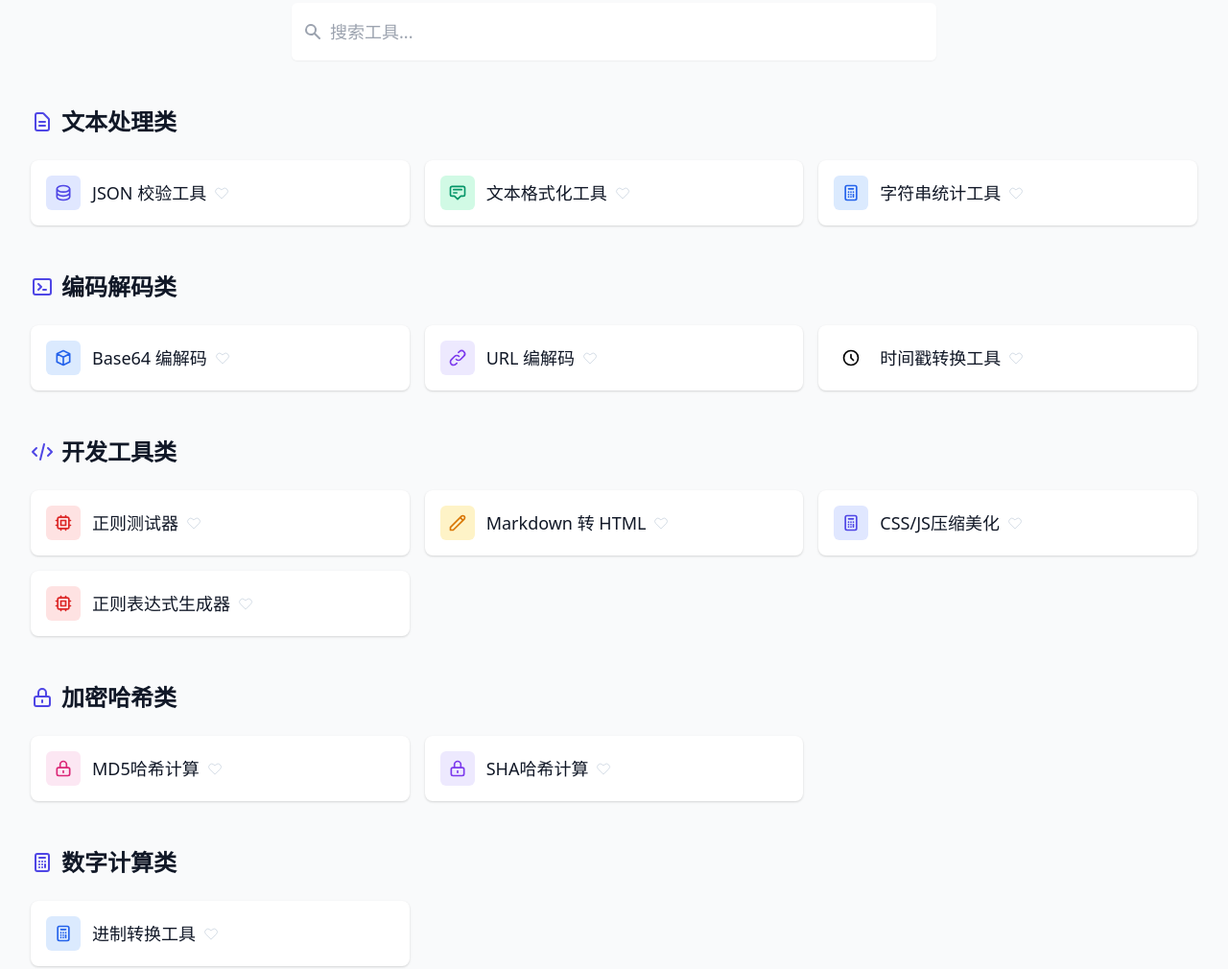
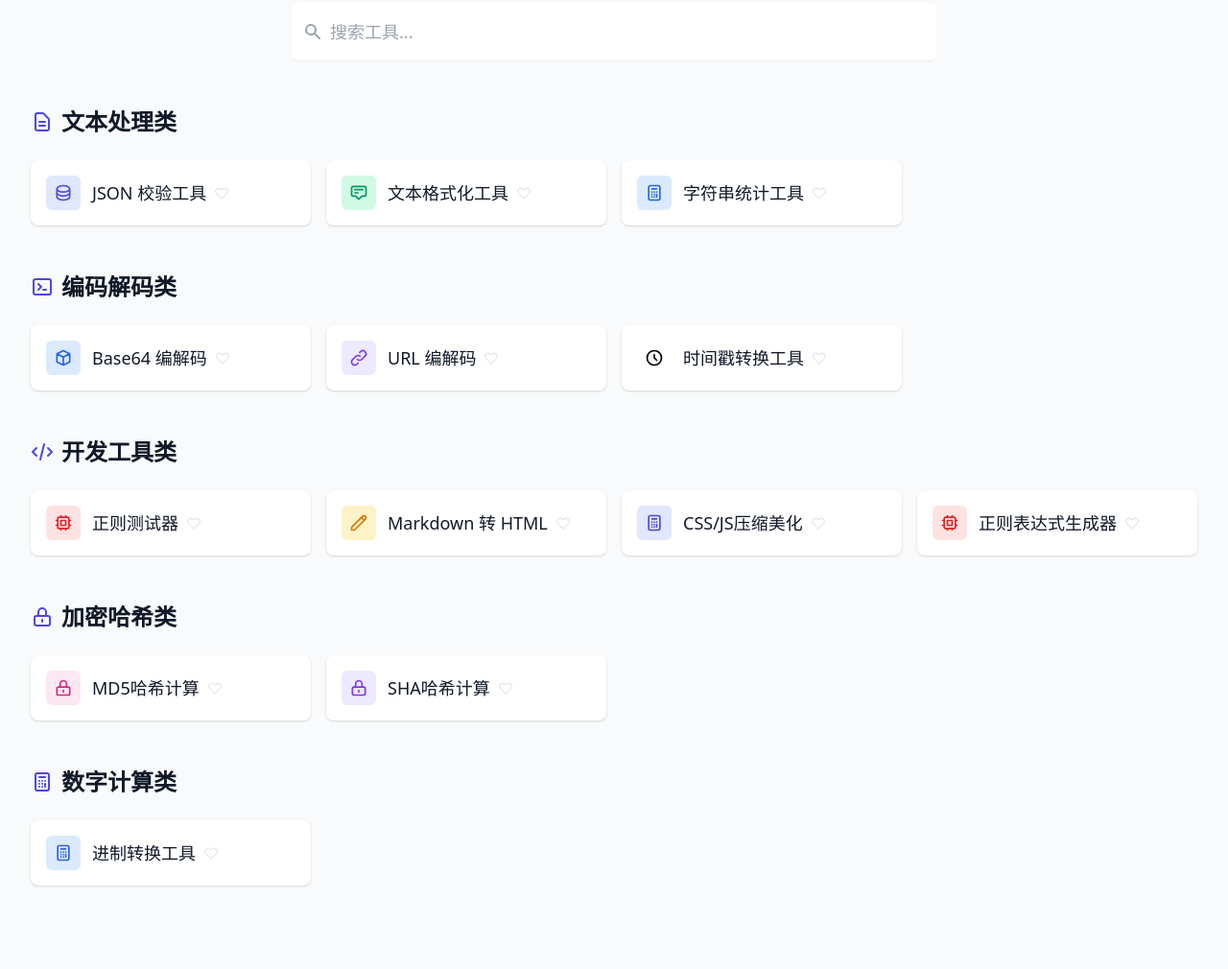
Before and after one commit to taugin/taugin.github.io, a plain HTML site: page index.html in a window 1280 px wide. Shown: the part 209-1219 px from the top of the page at 96% size. Drawn offline with nearby package versions, Linux system fonts and the light colour scheme.

Commit message:
1. 功能卡片缩小

```diff
--- a/index.html
+++ b/index.html
@@ -106,8 +106,7 @@
           </svg>
           文本处理类
         </h2>
-        <div class="grid grid-cols-1 sm:grid-cols-2 lg:grid-cols-3 gap-4">
-          <!-- JSON 校验工具 -->
+        <div class="grid grid-cols-2 sm:grid-cols-4 gap-4">
           <div class="tool-card bg-white rounded-lg shadow overflow-hidden transition-all duration-300">
             <div class="p-4">
               <div class="flex items-center">
@@ -180,8 +179,7 @@
           </svg>
           编码解码类
         </h2>
-        <div class="grid grid-cols-1 sm:grid-cols-2 lg:grid-cols-3 gap-4">
-          <!-- Base64 编解码工具 -->
+        <div class="grid grid-cols-2 sm:grid-cols-4 gap-4">
           <div class="tool-card bg-white rounded-lg shadow overflow-hidden transition-all duration-300">
             <div class="p-4">
               <div class="flex items-center">
@@ -254,8 +252,7 @@
           </svg>
           开发工具类
         </h2>
-        <div class="grid grid-cols-1 sm:grid-cols-2 lg:grid-cols-3 gap-4">
-          <!-- 正则测试器 -->
+        <div class="grid grid-cols-2 sm:grid-cols-4 gap-4">
           <div class="tool-card bg-white rounded-lg shadow overflow-hidden transition-all duration-300">
             <div class="p-4">
               <div class="flex items-center">
@@ -348,8 +345,7 @@
           </svg>
           加密哈希类
         </h2>
-        <div class="grid grid-cols-1 sm:grid-cols-2 lg:grid-cols-3 gap-4">
-          <!-- MD5哈希计算 -->
+        <div class="grid grid-cols-2 sm:grid-cols-4 gap-4">
           <div class="tool-card bg-white rounded-lg shadow overflow-hidden transition-all duration-300">
             <div class="p-4">
               <div class="flex items-center">
@@ -401,8 +397,7 @@
           </svg>
           数字计算类
         </h2>
-        <div class="grid grid-cols-1 sm:grid-cols-2 lg:grid-cols-3 gap-4">
-          <!-- 进制转换工具 -->
+        <div class="grid grid-cols-2 sm:grid-cols-4 gap-4">
           <div class="tool-card bg-white rounded-lg shadow overflow-hidden transition-all duration-300">
             <div class="p-4">
               <div class="flex items-center">
@@ -619,7 +614,7 @@
             </svg>
             最近使用
           </h2>
-          <div class="grid grid-cols-1 sm:grid-cols-2 lg:grid-cols-3 gap-6" id="recentToolsGrid">
+          <div class="grid grid-cols-2 sm:grid-cols-4 gap-6" id="recentToolsGrid">
           </div>
         `;
 
@@ -662,7 +657,7 @@
             </svg>
             我的收藏
           </h2>
-          <div class="grid grid-cols-1 sm:grid-cols-2 lg:grid-cols-3 gap-6" id="favoriteToolsGrid">
+          <div class="grid grid-cols-2 sm:grid-cols-4 gap-6" id="favoriteToolsGrid">
           </div>
         `;
 
@@ -779,7 +774,7 @@
               </svg>
               ${highlightSearchTerm(category, term)}
             </h2>
-            <div class="grid grid-cols-1 sm:grid-cols-2 lg:grid-cols-3 gap-4">
+            <div class="grid grid-cols-2 sm:grid-cols-4 gap-4">
         `;
 
         categorizedTools[category].forEach(tool => {
```
